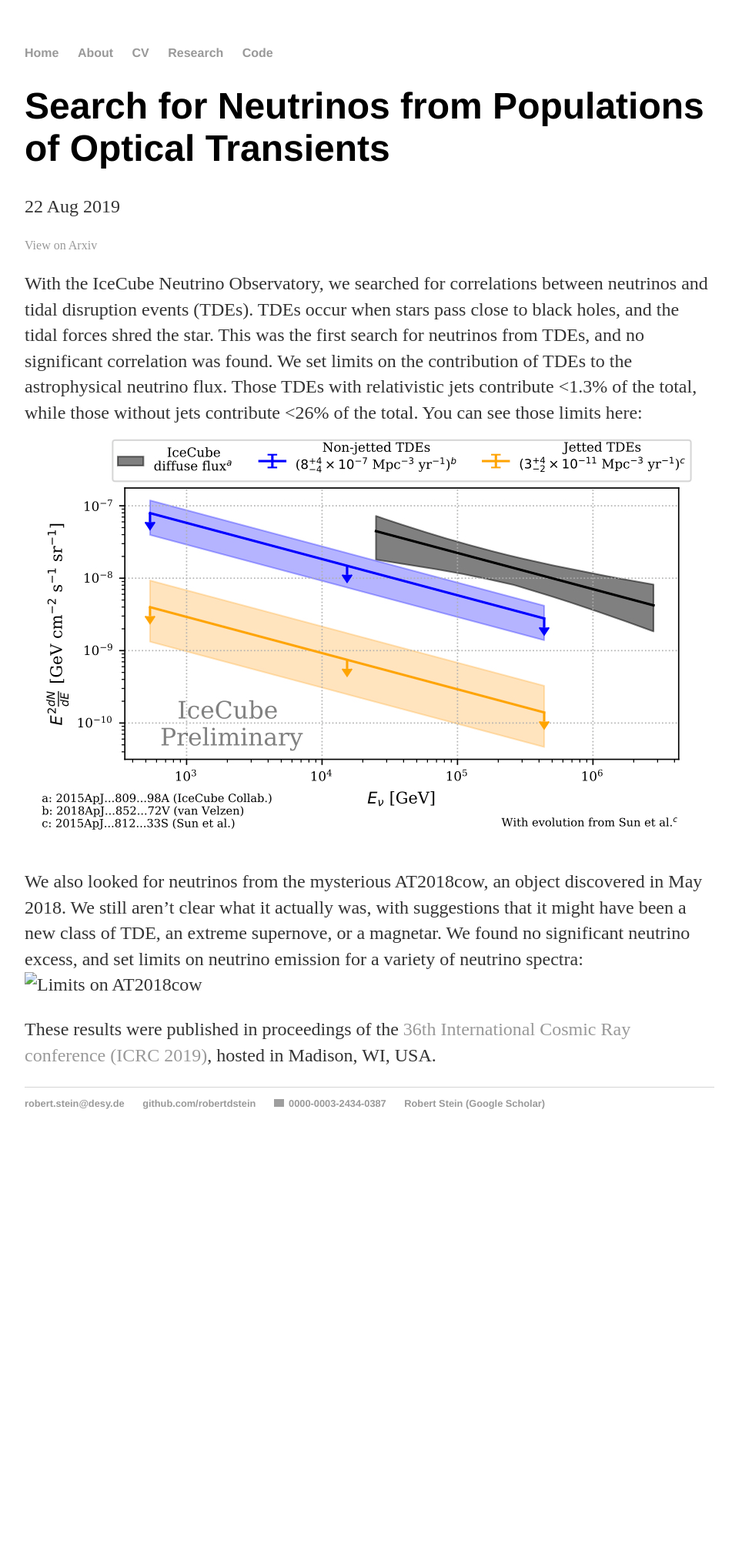
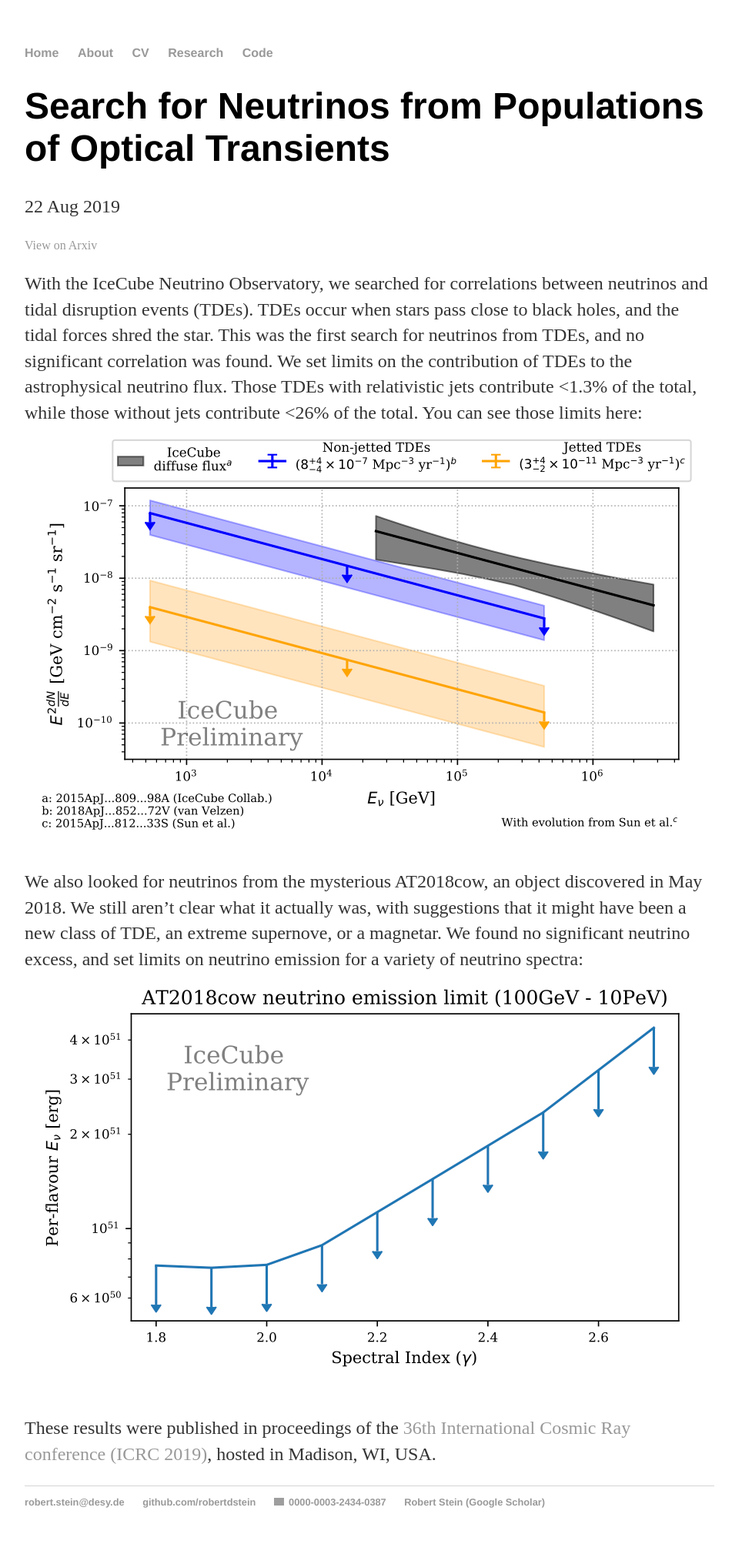
Before and after one commit to robertdstein/robertdstein.github.io, a Jekyll site: the page built from _posts/2019-08-22-population.md, in a window 1280 px wide. Shown: the whole page at 77% size, without its empty margins (160-1111 px from the left). Built offline with Jekyll 4.4.1, drawn with Linux system fonts in a browser that asks for light colours; before the commit the page ends 1501 px from its top, so only the background shows below that; grey boxes are pictures that could not be loaded.

Commit message:
Fix AT2019cow plots

```diff
--- a/_posts/2019-08-22-population.md
+++ b/_posts/2019-08-22-population.md
@@ -9,10 +9,10 @@ With the IceCube Neutrino Observatory, we searched for correlations between neut
 TDEs occur when stars pass close to black holes, and the tidal forces shred the star.
 This was the first search for neutrinos from TDEs, and no significant correlation was found. We set limits on the contribution of TDEs to the astrophysical neutrino flux.
 Those TDEs with relativistic jets contribute <1.3% of the total, while those without jets contribute <26% of the total. You can see those limits here:
-![Limits on TDEs](/images/research/icrc_2019/tde_limit.jpg "Logo Title Text 1")
+![Limits on TDEs](/images/research/population/tde_limit.jpg "Logo Title Text 1")
 
 We also looked for neutrinos from the mysterious AT2018cow, an object discovered in May 2018. We still aren't clear what it actually was, with suggestions that it might have been a new class of TDE, an extreme supernove, or a magnetar.
 We found no significant neutrino excess, and set limits on neutrino emission for a variety of neutrino spectra:
-![Limits on AT2018cow](/images/research/icrc2019/AT2018cow_limit_plot.jpg "Logo Title Text 1")
+![Limits on AT2018cow](/images/research/population/AT2018cow_limit_plot.jpg "Logo Title Text 1")
 
 These results were published in proceedings of the [36th International Cosmic Ray conference (ICRC 2019)](https://www.icrc2019.org/), hosted in Madison, WI, USA.
```
Also changed, not shown: images/research/population/AT2018cow_limit_plot.jpg (renamed from images/research/icrc_2019/AT2018cow_limit_plot.jpg), images/research/population/tde_limit.jpg (renamed from images/research/icrc_2019/tde_limit.jpg).
